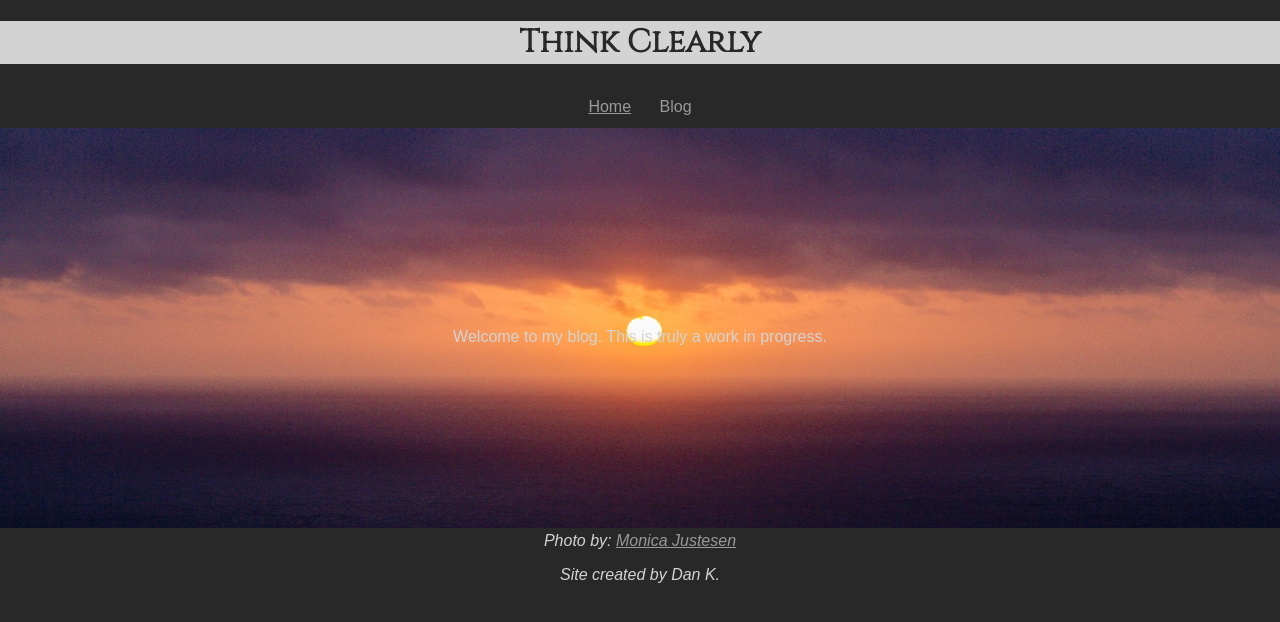
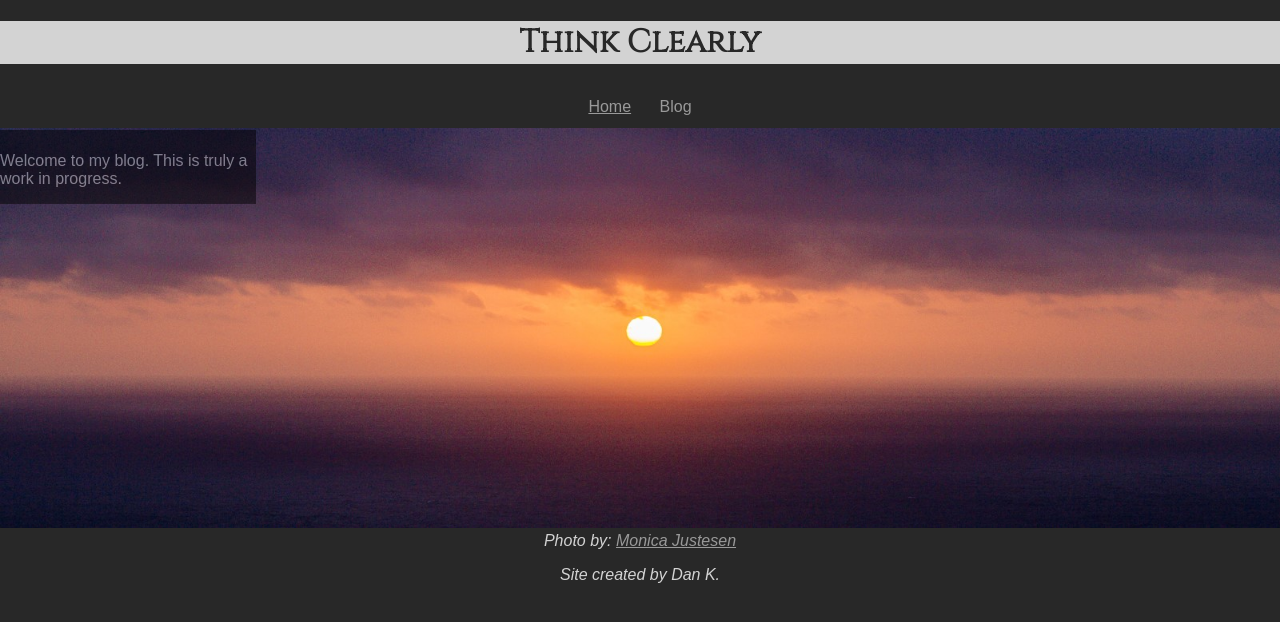
Before and after one commit to dekay2001/dekay2001.github.io, a Jekyll site: the page built from index.md, in a window 1280 px wide. Shown: the top 622 px of the page. Built offline with Jekyll 4.4.1, drawn with Linux system fonts in a browser that asks for light colours; some web fonts are replaced; our own code applies the rules of GitHub Pages for plain Markdown files.

Commit message:
Adding opacity and black to post list and aligning to the left

```diff
--- a/assets/css/responsive-default.css
+++ b/assets/css/responsive-default.css
@@ -19,12 +19,18 @@
     overflow: hidden;
   }
   main #div-main-text {
-    width: 40%;
+    max-width: 1600px;
+    max-height: 500px;
+    overflow: scroll;
+    width: 20%;
     min-width: 200px;
     position: absolute;
-    top: 50%;
-    left: 50%;
-    transform: translate(-50%, -60%);
+    top: 11%;
+    /* left: 50%; */
+    transform: translate(0%, -60%);
+    background: black;
+    opacity: .5;
+    text-align: left;
   }
   /* trying to center background pic*/
   #default-background-pic {
```
